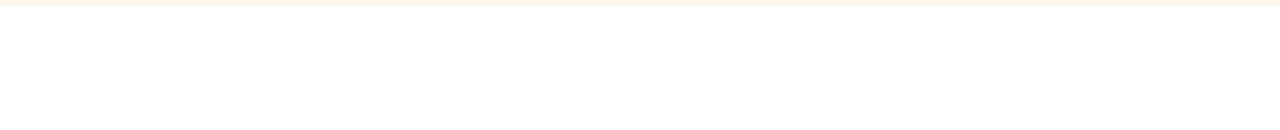
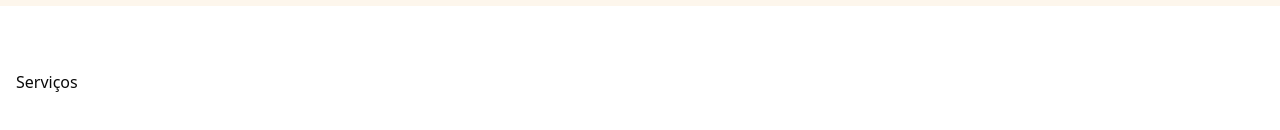
Before and after one commit to LucasBCarvalho/villa-da-maturidade, a Next.js app: page / in a window 1280 px wide. Shown: the part 1377-1507 px from the top of the page. Before the commit the page ends 1383 px from the top, so only its background shows below. Built offline with nearby package versions, Linux system fonts and the light colour scheme.

Commit message:
Cria arquivo dos serviços e adiciona ele no arquivo de pages para carregar as informações

```diff
--- /dev/null
+++ b/src/app/_components/services.tsx
@@ -0,0 +1,12 @@
+
+export function Services() {
+    return (
+        <section className="bg-white py-16">
+            <div className="container mx-auto px-4">
+                <div>
+                    <h2 className="font-4x1">Serviços</h2>
+                </div>
+            </div>
+        </section>
+    )
+}
--- a/src/app/page.tsx
+++ b/src/app/page.tsx
@@ -1,11 +1,13 @@
 import { Hero } from "./_components/hero";
 import { About } from "./_components/about";
+import { Services } from "./_components/services";
 
 export default function Home() {
   return(
     <main>
       <Hero></Hero>
       <About></About>
+      <Services></Services>
     </main>
   )
 }
```
